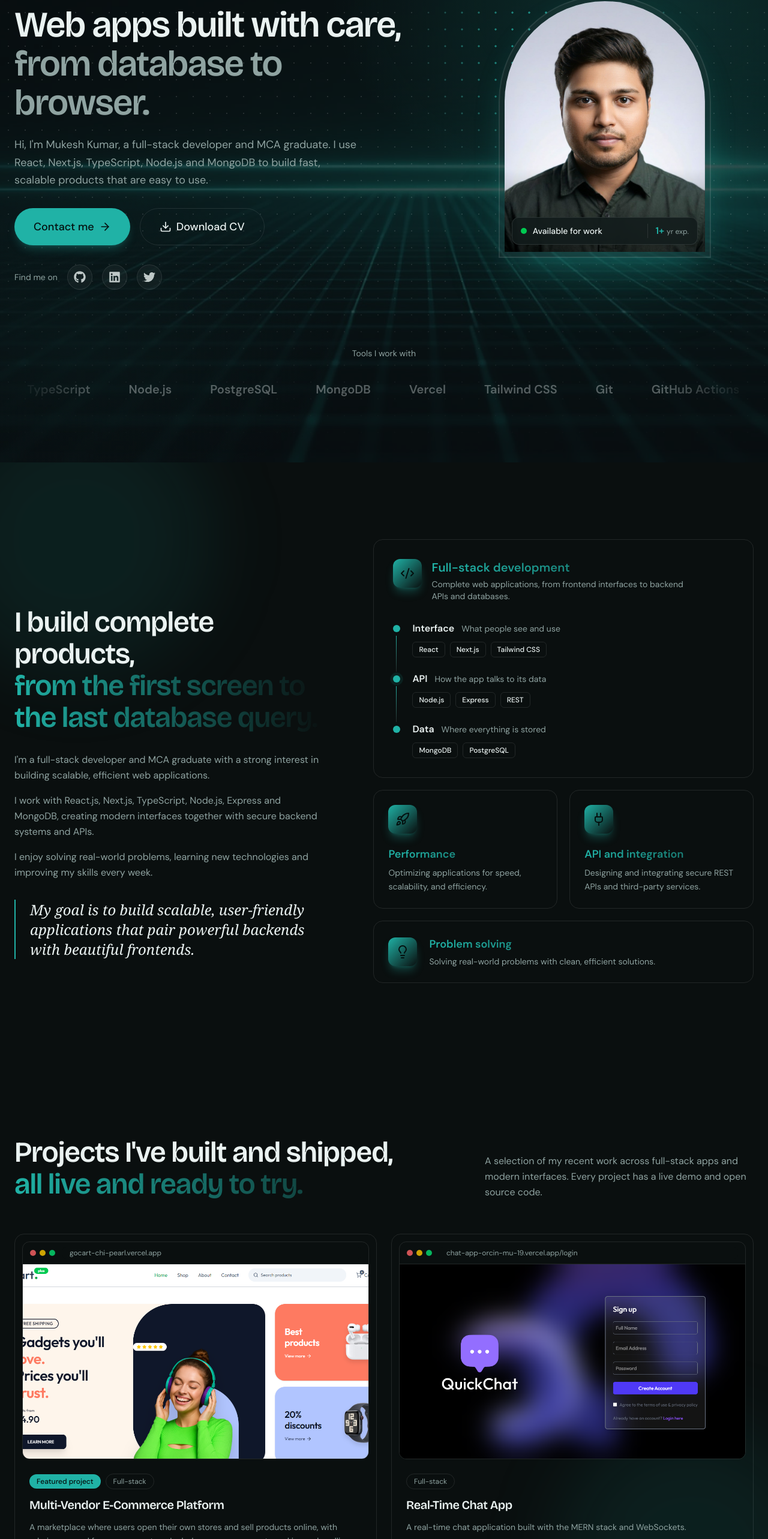
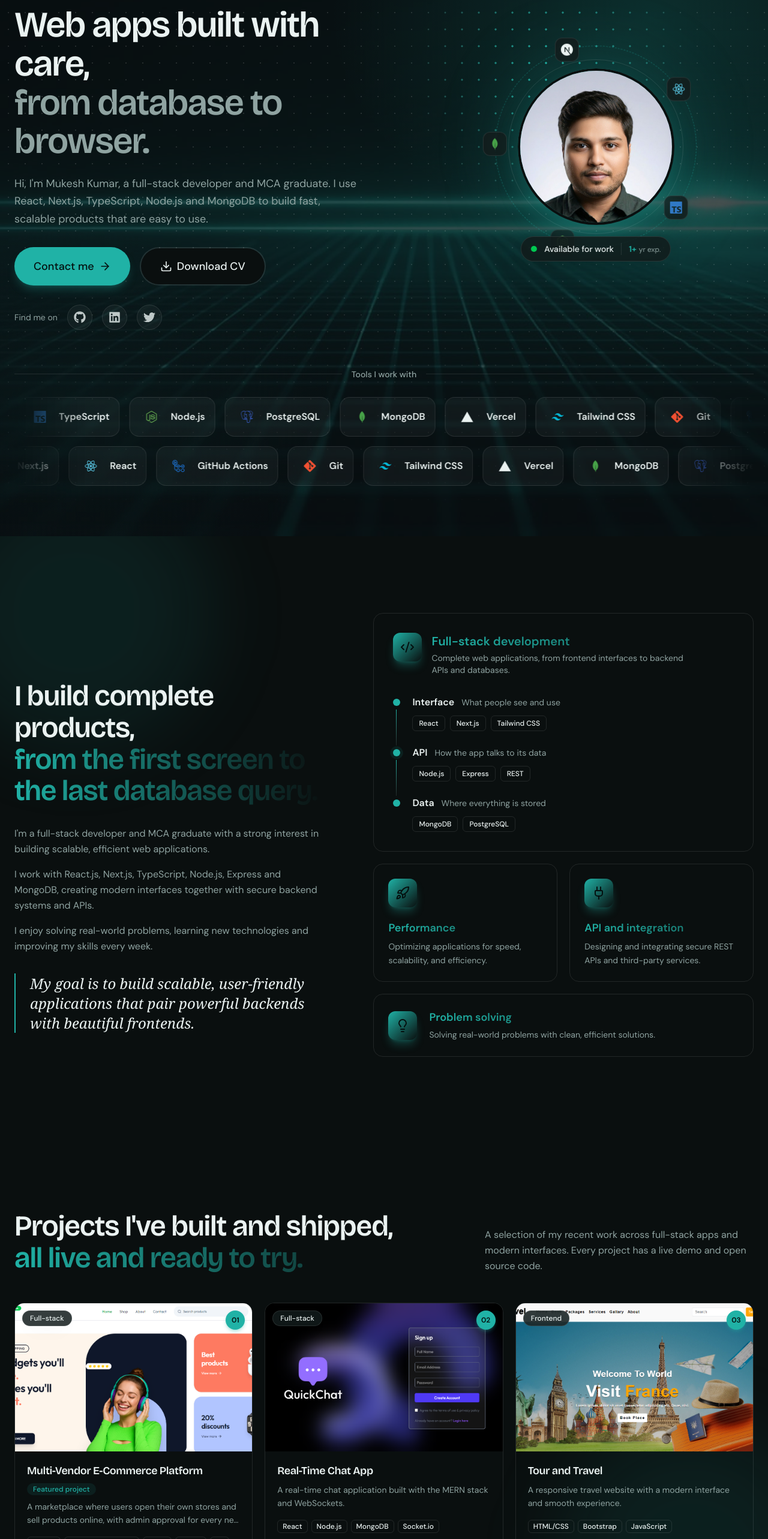
Before and after one commit to Mukesh-1320/My-Portfolio, a React (Vite) app: page / in a window 1280 px wide. Shown: the part 189-2755 px from the top of the page at 60% size. Built offline with nearby package versions, Linux system fonts and the light colour scheme.

Commit message:
chnages some design

```diff
--- a/src/components/AnimatedBorderButton.jsx
+++ b/src/components/AnimatedBorderButton.jsx
@@ -1,38 +1,40 @@
-import { Download } from "lucide-react";
+export const AnimatedBorderButton = ({
+  children,
+  href,
+  className = "",
+  ...props
+}) => {
+  // Renders a link when `href` is given (e.g. for downloads), otherwise a button
+  const Component = href ? "a" : "button";
+  const extraProps = href ? { href, ...props } : { type: "button", ...props };
 
-export const AnimatedBorderButton = ({ children }) => {
   return (
-    <button
-      className="relative bg-transparent border border-border
-        text-foreground hover:border-primary/50 transition-all
-        duration-1000 focus:outline-none focus-visible:ring-2
-        focus-visible:ring-primary focus-visible:ring-offset-2
-        disabled:opacity-50 disabled:cursor-not-allowed group
-        px-8 py-4 text-lg font-medium rounded-full overflow-visible
-        animated-border"
+    <Component
+      {...extraProps}
+      className={`group relative inline-flex cursor-pointer overflow-hidden rounded-full bg-border p-0.5 transition-shadow duration-300 hover:shadow-lg hover:shadow-primary/25 disabled:cursor-not-allowed disabled:opacity-50 ${className}`}
     >
-      {/* Animated SVG Border */}
-      <svg
-        className="absolute left-0 top-0 w-full h-full pointer-events-none download-cv-border"
-        viewBox="0 0 200 60"
-        preserveAspectRatio="none"
-        style={{ overflow: "visible" }}
-      >
-        <path
-          d="M 30,1 A 29,29 0 0 0 1,30 L 1,30 A 29,29 0 0 0 30,59 L 170,59 A 29,29 0 0 0 199,30 L 199,30 A 29,29 0 0 0 170,1 Z"
-          fill="none"
-          stroke="var(--color-primary)"
-          strokeWidth="2"
-          strokeDasharray="400 550"
-          strokeDashoffset="400"
-          strokeLinecap="round"
-          strokeLinejoin="round"
-          className="animated-border-path"
+      {/* Light that travels around the border */}
+      <span
+        aria-hidden="true"
+        className="absolute left-1/2 top-1/2 aspect-square w-[200%] -translate-x-1/2 -translate-y-1/2 animate-spin motion-reduce:animate-none [animation-duration:4s] group-hover:[animation-duration:1.5s]"
+        style={{
+          background:
+            "conic-gradient(from 0deg, transparent 0deg, var(--color-primary) 90deg, var(--color-highlight) 180deg, transparent 270deg)",
+        }}
+      />
+
+      {/* Button face */}
+      <span className="relative flex items-center justify-center gap-2 overflow-hidden rounded-full bg-background px-8 py-4 text-lg font-medium text-foreground transition-colors duration-300 group-hover:text-primary-foreground">
+        {/* Teal fill that sweeps in from the left on hover */}
+        <span
+          aria-hidden="true"
+          className="absolute inset-0 origin-left scale-x-0 bg-primary transition-transform duration-500 ease-out group-hover:scale-x-100"
         />
-      </svg>
-      <span className="relative z-10 flex items-center justify-center gap-2">
-        {children}
+
+        <span className="relative flex items-center justify-center gap-2 transition-transform duration-300 group-hover:[&_svg]:translate-y-0.5">
+          {children}
+        </span>
       </span>
-    </button>
+    </Component>
   );
 };
--- a/src/index.css
+++ b/src/index.css
@@ -61,6 +61,51 @@ body {
 :focus-visible {
   outline: 2px solid var(--primary);
   outline-offset: 3px;
+}
+
+/* ---------- Tech slider ---------- */
+.slider-mask {
+  -webkit-mask-image: linear-gradient(
+    to right,
+    transparent,
+    #000 10%,
+    #000 90%,
+    transparent
+  );
+  mask-image: linear-gradient(
+    to right,
+    transparent,
+    #000 10%,
+    #000 90%,
+    transparent
+  );
+}
+
+.slider-track {
+  display: flex;
+  width: max-content;
+  animation: slider-scroll 40s linear infinite;
+}
+
+.slider-track-reverse {
+  animation-direction: reverse;
+  animation-duration: 50s;
+}
+
+.slider:hover .slider-track {
+  animation-play-state: paused;
+}
+
+@keyframes slider-scroll {
+  to {
+    transform: translateX(-50%);
+  }
+}
+
+@media (prefers-reduced-motion: reduce) {
+  .slider-track {
+    animation: none;
+  }
 }
 
 /* ---------- Surfaces ---------- */
@@ -209,3 +254,31 @@ body {
     scroll-behavior: auto;
   }
 }
+
+/* ---------- Orbiting icons around the photo ---------- */
+@keyframes orbit-spin {
+  to {
+    transform: rotate(360deg);
+  }
+}
+
+.orbit {
+  animation: orbit-spin 45s linear infinite;
+}
+
+/* Spins the other way so each icon stays upright */
+.orbit-counter {
+  animation: orbit-spin 45s linear infinite reverse;
+}
+
+.orbit-wrap:hover .orbit,
+.orbit-wrap:hover .orbit-counter {
+  animation-play-state: paused;
+}
+
+@media (prefers-reduced-motion: reduce) {
+  .orbit,
+  .orbit-counter {
+    animation: none;
+  }
+}
--- a/src/sections/Hero.jsx
+++ b/src/sections/Hero.jsx
@@ -1,21 +1,48 @@
 import { useRef } from "react";
-import { ArrowRight, ChevronDown, Download } from "lucide-react";
+import { ArrowRight, Download } from "lucide-react";
 import { FaGithub, FaLinkedin, FaTwitter } from "react-icons/fa";
+import {
+  SiGit,
+  SiGithubactions,
+  SiMongodb,
+  SiNextdotjs,
+  SiNodedotjs,
+  SiPostgresql,
+  SiReact,
+  SiTailwindcss,
+  SiTypescript,
+  SiVercel,
+} from "react-icons/si";
 import { Button } from "@/components/Button";
 import { AnimatedBorderButton } from "../components/AnimatedBorderButton";
 
+// `color: null` uses the normal text colour (for black or white logos)
 const skills = [
-  "React",
-  "Next.js",
-  "TypeScript",
-  "Node.js",
-  "PostgreSQL",
-  "MongoDB",
-  "Vercel",
-  "Tailwind CSS",
-  "Git",
-  "GitHub Actions",
+  { name: "React", icon: SiReact, color: "#61DAFB" },
+  { name: "Next.js", icon: SiNextdotjs, color: null },
+  { name: "TypeScript", icon: SiTypescript, color: "#3178C6" },
+  { name: "Node.js", icon: SiNodedotjs, color: "#5FA04E" },
+  { name: "PostgreSQL", icon: SiPostgresql, color: "#4169E1" },
+  { name: "MongoDB", icon: SiMongodb, color: "#47A248" },
+  { name: "Vercel", icon: SiVercel, color: null },
+  { name: "Tailwind CSS", icon: SiTailwindcss, color: "#06B6D4" },
+  { name: "Git", icon: SiGit, color: "#F05032" },
+  { name: "GitHub Actions", icon: SiGithubactions, color: "#2088FF" },
 ];
+
+const skillsReversed = [...skills].reverse();
+
+// Icons that orbit the photo, spread evenly around the ring
+const orbitNames = ["React", "TypeScript", "Node.js", "MongoDB", "Next.js"];
+const orbitItems = orbitNames.map((name, i) => {
+  const skill = skills.find((s) => s.name === name);
+  const angle = ((-90 + i * (360 / orbitNames.length)) * Math.PI) / 180;
+  return {
+    skill,
+    left: 50 + 50 * Math.cos(angle),
+    top: 50 + 50 * Math.sin(angle),
+  };
+});
 
 const socials = [
   { icon: FaGithub, href: "https://github.com/Mukesh-1320", label: "GitHub" },
@@ -26,6 +53,37 @@ const socials = [
   },
   { icon: FaTwitter, href: "#", label: "Twitter" },
 ];
+
+const SliderCard = ({ skill }) => {
+  const Icon = skill.icon;
+  return (
+    <div className="shrink-0 pr-4">
+      <div className="group flex items-center gap-3 rounded-2xl glass px-4 py-3 transition-all duration-300 hover:-translate-y-1 hover:border-primary/50 hover:shadow-lg hover:shadow-primary/10">
+        <span className="grid h-10 w-10 place-items-center rounded-xl bg-muted transition-transform duration-300 group-hover:scale-110">
+          <Icon
+            className="h-5 w-5"
+            style={skill.color ? { color: skill.color } : undefined}
+            aria-hidden="true"
+          />
+        </span>
+        <span className="whitespace-nowrap font-semibold text-foreground">
+          {skill.name}
+        </span>
+      </div>
+    </div>
+  );
+};
+
+// One row of the slider. The list is doubled so the loop has no gap.
+const SliderRow = ({ items, reverse = false }) => (
+  <div className={`slider-track ${reverse ? "slider-track-reverse" : ""}`}>
+    {[...items, ...items].map((skill, idx) => (
+      <div key={`${skill.name}-${idx}`} aria-hidden={idx >= items.length}>
+        <SliderCard skill={skill} />
+      </div>
+    ))}
+  </div>
+);
 
 export const Hero = () => {
   const sectionRef = useRef(null);
@@ -59,8 +117,8 @@ export const Hero = () => {
       </div>
 
       {/* Content */}
-      <div className="container mx-auto px-6 pt-32 pb-24 relative z-10">
-        <div className="grid lg:grid-cols-[1.15fr_0.85fr] gap-14 lg:gap-16 items-center">
+      <div className="container mx-auto px-6 pt-32 pb-20 relative z-10">
+        <div className="grid grid-cols-1 lg:grid-cols-[1.1fr_0.9fr] gap-14 lg:gap-16 items-center">
           {/* Left column */}
           <div className="space-y-8">
             <span className="animate-fade-in inline-flex items-center gap-2 px-4 py-2 rounded-full glass text-sm text-primary font-medium">
@@ -96,12 +154,13 @@ export const Hero = () => {
                 Contact me <ArrowRight className="w-5 h-5" />
               </Button>
 
-              <a href="/my-resume.pdf" download="my-resume.pdf">
-                <AnimatedBorderButton>
+              <AnimatedBorderButton
+                href="/my-resume.pdf"
+                download="my-resume.pdf"
+              >
                 <Download className="w-5 h-5" />
                 Download CV
               </AnimatedBorderButton>
-              </a>
             </div>
 
             {/* Social links */}
@@ -122,33 +181,62 @@ export const Hero = () => {
             </div>
           </div>
 
-          {/* Right column: profile in an arch frame */}
-          <div className="animate-fade-in animation-delay-300 relative">
-            <div className="relative mx-auto w-full max-w-72 sm:max-w-80 lg:max-w-88">
-              {/* Soft glow under the frame, kept inside its width */}
+          {/* Right column: round photo with orbiting tech icons */}
+          <div className="animate-fade-in animation-delay-300">
+            <div className="orbit-wrap relative mx-auto aspect-square w-full max-w-[20rem] sm:max-w-sm">
+              {/* Glow behind the photo */}
               <div
-                className="absolute inset-x-8 -bottom-3 h-20 rounded-full bg-primary/30 blur-3xl"
+                className="absolute inset-[16%] rounded-full bg-primary/30 blur-3xl"
                 aria-hidden="true"
               />
 
-              {/* Frame */}
-              <div className="relative rounded-t-full rounded-b-3xl p-2 glass glow-border">
-                <div className="relative overflow-hidden rounded-t-full rounded-b-2xl">
+              {/* Thin static ring */}
+              <div
+                className="absolute inset-[12%] rounded-full border border-border"
+                aria-hidden="true"
+              />
+
+              {/* Orbit: dashed ring and the icons spinning around it */}
+              <div className="orbit absolute inset-6">
+                <div
+                  className="absolute inset-0 rounded-full border border-dashed border-primary/40"
+                  aria-hidden="true"
+                />
+
+                {orbitItems.map(({ skill, left, top }) => {
+                  const Icon = skill.icon;
+                  return (
+                    <div
+                      key={skill.name}
+                      className="absolute -translate-x-1/2 -translate-y-1/2"
+                      style={{ left: `${left}%`, top: `${top}%` }}
+                    >
+                      <div
+                        className="orbit-counter grid h-10 w-10 place-items-center rounded-xl glass-strong shadow-lg"
+                        title={skill.name}
+                      >
+                        <Icon
+                          className="h-5 w-5"
+                          style={skill.color ? { color: skill.color } : undefined}
+                          aria-label={skill.name}
+                        />
+                      </div>
+                    </div>
+                  );
+                })}
+              </div>
+
+              {/* Photo */}
+              <div className="absolute inset-[16%] rounded-full bg-linear-to-br from-primary to-highlight p-1 shadow-2xl shadow-primary/30">
                 <img
                   src="/profile-photo.jpg"
                   alt="Portrait of Mukesh Kumar"
-                    className="w-full aspect-4/5 object-cover object-top"
+                  className="h-full w-full rounded-full object-cover object-top ring-4 ring-background"
                 />
+              </div>
 
-                  {/* Dark fade so the info bar stays readable */}
-                  <div
-                    className="absolute inset-x-0 bottom-0 h-1/3 bg-linear-to-t from-black/50 to-transparent"
-                    aria-hidden="true"
-                  />
-
-                  {/* Info bar, inside the photo */}
-                  <div className="absolute inset-x-3 bottom-3 flex items-center justify-between gap-3 rounded-xl glass-strong px-3.5 py-2.5">
-                    <div className="flex items-center gap-2.5">
+              {/* Status pill */}
+              <div className="absolute bottom-0 left-1/2 z-10 -translate-x-1/2 flex items-center gap-3 whitespace-nowrap rounded-full glass-strong px-4 py-2.5">
                 <span className="relative flex w-2.5 h-2.5">
                   <span className="absolute inline-flex h-full w-full rounded-full bg-green-500 opacity-60 animate-ping motion-reduce:animate-none" />
                   <span className="relative inline-flex w-2.5 h-2.5 rounded-full bg-green-500" />
@@ -156,55 +244,34 @@ export const Hero = () => {
                 <span className="text-sm font-medium text-foreground">
                   Available for work
                 </span>
-                    </div>
-
-                    <div className="flex items-baseline gap-1 border-l border-border pl-3">
-                      <span className="text-base font-bold text-primary">
-                        1+
-                      </span>
-                      <span className="text-xs text-muted-foreground">
-                        yr exp.
+                <span className="border-l border-border pl-3 text-sm">
+                  <span className="font-bold text-primary">1+</span>{" "}
+                  <span className="text-xs text-muted-foreground">yr exp.</span>
                 </span>
               </div>
             </div>
           </div>
         </div>
+
+        {/* Tech slider: two rows moving in opposite directions */}
+        <div
+          className="mt-16 animate-fade-in animation-delay-600"
+          role="region"
+          aria-label="Technologies I work with"
+        >
+          <div className="mb-6 flex items-center gap-4">
+            <span className="h-px flex-1 bg-border" />
+            <p className="text-sm font-medium text-muted-foreground">
+              Tools I work with
+            </p>
+            <span className="h-px flex-1 bg-border" />
+          </div>
+
+          <div className="slider slider-mask space-y-4 overflow-hidden py-1">
+            <SliderRow items={skills} />
+            <SliderRow items={skillsReversed} reverse />
           </div>
         </div>
-        </div>
-
-        {/* Skills marquee */}
-        <div className="mt-24 animate-fade-in animation-delay-600">
-          <p className="text-sm text-muted-foreground mb-6 text-center">
-            Tools I work with
-          </p>
-          <div className="marquee marquee-mask overflow-hidden">
-            <div className="flex animate-marquee">
-              {[...skills, ...skills].map((skill, idx) => (
-                <div
-                  key={idx}
-                  className="shrink-0 px-8 py-3"
-                  aria-hidden={idx >= skills.length}
-                >
-                  <span className="text-xl font-semibold text-foreground/35 hover:text-foreground transition-colors">
-                    {skill}
-                  </span>
-                </div>
-              ))}
-            </div>
-          </div>
-        </div>
-      </div>
-
-      {/* Scroll cue */}
-      <div className="absolute bottom-8 left-1/2 -translate-x-1/2 animate-fade-in animation-delay-800 hidden md:block">
-        <a
-          href="#about"
-          className="flex flex-col items-center gap-2 text-muted-foreground hover:text-primary transition-colors"
-        >
-          <span className="text-xs tracking-wide">Scroll</span>
-          <ChevronDown className="w-6 h-6 animate-bounce" />
-        </a>
       </div>
     </section>
   );
--- a/src/sections/Projects.jsx
+++ b/src/sections/Projects.jsx
@@ -4,7 +4,7 @@ import { FaGithub } from "react-icons/fa";
 
 const container = {
   hidden: {},
-  show: { transition: { staggerChildren: 0.12 } },
+  show: { transition: { staggerChildren: 0.1 } },
 };
 
 const item = {
@@ -17,7 +17,7 @@ const projects = [
     title: "Multi-Vendor E-Commerce Platform",
     type: "Full-stack",
     description:
-      "A marketplace where users open their own stores and sell products online, with admin approval for every new store. Includes secure payments and image handling.",
+      "A marketplace where users open their own stores and sell products online, with admin approval for every new store, secure payments and image handling.",
     tech: [
       "Next.js",
       "PostgreSQL (Neon)",
@@ -62,9 +62,12 @@ const projects = [
   },
 ];
 
-const displayUrl = (url) => url.replace(/^https?:\/\//, "").replace(/\/$/, "");
+const MAX_TECH = 4;
 
-const ProjectCard = ({ project, featured = false }) => (
+const ProjectCard = ({ project, index }) => {
+  const extra = project.tech.length - MAX_TECH;
+
+  return (
     <motion.article variants={item} className="min-w-0">
       <motion.div
         whileHover={{ y: -6 }}
@@ -74,90 +77,93 @@ const ProjectCard = ({ project, featured = false }) => (
         {/* Accent line that grows across the top on hover */}
         <span
           aria-hidden="true"
-        className="absolute top-0 left-0 z-10 h-0.5 w-0 bg-linear-to-r from-primary to-highlight transition-all duration-500 group-hover:w-full"
+          className="absolute top-0 left-0 z-20 h-0.5 w-0 bg-linear-to-r from-primary to-highlight transition-all duration-500 group-hover:w-full"
         />
 
-      {/* Screenshot inside a browser frame */}
-      <div className="p-3">
-        <div className="overflow-hidden rounded-xl border border-border bg-muted">
-          <div className="flex items-center gap-3 px-3 py-2 border-b border-border">
-            <div className="flex shrink-0 gap-1.5" aria-hidden="true">
-              <span className="w-2.5 h-2.5 rounded-full bg-red-400/80" />
-              <span className="w-2.5 h-2.5 rounded-full bg-yellow-400/80" />
-              <span className="w-2.5 h-2.5 rounded-full bg-green-400/80" />
-            </div>
-            <span className="flex-1 min-w-0 truncate rounded-md bg-background/60 px-3 py-0.5 text-xs text-muted-foreground">
-              {displayUrl(project.live)}
-            </span>
-          </div>
-          <div className="aspect-video overflow-hidden">
+        {/* Screenshot */}
+        <div className="relative aspect-16/10 overflow-hidden bg-muted">
           <img
             src={project.image}
             alt={`${project.title} screenshot`}
             loading="lazy"
             className="h-full w-full object-cover object-top transition-transform duration-700 group-hover:scale-105"
           />
-          </div>
-        </div>
+
+          {/* Type chip */}
+          <span className="absolute left-3 top-3 rounded-full glass-strong px-3 py-1 text-xs font-medium text-foreground">
+            {project.type}
+          </span>
+
+          {/* Number */}
+          <span
+            aria-hidden="true"
+            className="absolute right-3 top-3 grid h-8 w-8 place-items-center rounded-full bg-primary text-xs font-bold text-primary-foreground shadow-md shadow-primary/30"
+          >
+            {String(index + 1).padStart(2, "0")}
+          </span>
         </div>
 
         {/* Content */}
-      <div className="flex min-w-0 flex-1 flex-col p-5 pt-3 sm:p-6 sm:pt-3">
-        <div className="flex flex-wrap items-center gap-2 mb-3">
-          {featured && (
-            <span className="rounded-full bg-primary px-3 py-1 text-xs font-medium text-primary-foreground">
+        <div className="flex min-w-0 flex-1 flex-col p-5">
+          <div className="flex flex-wrap items-center gap-2">
+            <h3 className="font-display text-lg font-semibold leading-snug tracking-tight text-foreground group-hover:text-primary transition-colors wrap-break-word">
+              {project.title}
+            </h3>
+          </div>
+
+          {index === 0 && (
+            <span className="mt-2 w-fit rounded-full bg-primary/10 px-2.5 py-0.5 text-xs font-medium text-primary">
               Featured project
             </span>
           )}
-          <span className="rounded-full border border-border px-3 py-1 text-xs text-muted-foreground">
-            {project.type}
-          </span>
-        </div>
 
-        <h3 className="font-display text-xl font-semibold tracking-tight text-foreground group-hover:text-primary transition-colors wrap-break-word">
-          {project.title}
-        </h3>
-
-        <p className="mt-3 text-sm text-muted-foreground leading-relaxed">
+          <p className="mt-2 line-clamp-2 text-sm leading-relaxed text-muted-foreground">
             {project.description}
           </p>
 
-        <div className="mt-5 flex flex-wrap gap-2">
-          {project.tech.map((tech) => (
+          {/* Tech: first few, then a +N chip */}
+          <div className="mt-4 flex flex-wrap gap-1.5">
+            {project.tech.slice(0, MAX_TECH).map((tech) => (
               <span
                 key={tech}
-              className="rounded-md border border-border bg-muted px-2.5 py-1 text-xs font-medium text-foreground"
+                className="rounded-md border border-border bg-muted px-2 py-0.5 text-xs font-medium text-foreground"
               >
                 {tech}
               </span>
             ))}
+            {extra > 0 && (
+              <span className="rounded-md border border-border px-2 py-0.5 text-xs font-medium text-muted-foreground">
+                +{extra}
+              </span>
+            )}
           </div>
 
-        {/* Buttons are always visible, so they work on touch screens too */}
-        <div className="mt-auto flex flex-wrap gap-3 pt-6">
+          {/* Actions: always visible, so they work on touch screens too */}
+          <div className="mt-auto flex items-center gap-2 pt-5">
             <a
               href={project.live}
               target="_blank"
               rel="noopener noreferrer"
-            className="inline-flex items-center gap-2 rounded-full bg-primary px-5 py-2.5 text-sm font-medium text-primary-foreground transition-transform duration-300 hover:scale-105"
+              className="inline-flex items-center gap-1.5 rounded-full bg-primary px-4 py-2 text-sm font-medium text-primary-foreground transition-transform duration-300 hover:scale-105"
             >
               Live demo
-            <ArrowUpRight size={16} />
+              <ArrowUpRight size={15} />
             </a>
             <a
               href={project.github}
               target="_blank"
               rel="noopener noreferrer"
-            className="inline-flex items-center gap-2 rounded-full border border-border px-5 py-2.5 text-sm font-medium text-foreground transition-colors duration-300 hover:border-primary hover:text-primary"
+              aria-label={`${project.title} source code`}
+              className="grid h-9 w-9 place-items-center rounded-full border border-border text-foreground transition-colors duration-300 hover:border-primary hover:text-primary"
             >
               <FaGithub size={16} />
-            Source code
             </a>
           </div>
         </div>
       </motion.div>
     </motion.article>
   );
+};
 
 export const Projects = () => {
   return (
@@ -176,7 +182,7 @@ export const Projects = () => {
             initial="hidden"
             whileInView="show"
             viewport={{ once: true, amount: 0.4 }}
-            className="mb-14 grid grid-cols-1 gap-6 lg:grid-cols-[1.2fr_0.8fr] lg:items-end"
+            className="mb-12 grid grid-cols-1 gap-6 lg:grid-cols-[1.2fr_0.8fr] lg:items-end"
           >
             <motion.h2
               variants={item}
@@ -197,20 +203,16 @@ export const Projects = () => {
             </motion.p>
           </motion.div>
 
-          {/* Cards: 1 per row on phones, 2 per row on larger screens */}
+          {/* Cards: 1 per row on phones, 2 on tablets, 3 on laptops */}
           <motion.div
             variants={container}
             initial="hidden"
             whileInView="show"
             viewport={{ once: true, amount: 0.1 }}
-            className="grid grid-cols-1 gap-6 md:grid-cols-2"
+            className="grid grid-cols-1 gap-5 md:grid-cols-2 lg:grid-cols-3"
           >
             {projects.map((project, idx) => (
-              <ProjectCard
-                key={project.title}
-                project={project}
-                featured={idx === 0}
-              />
+              <ProjectCard key={project.title} project={project} index={idx} />
             ))}
           </motion.div>
 
```
Lines whose indentation alone changed are shown as unchanged.
